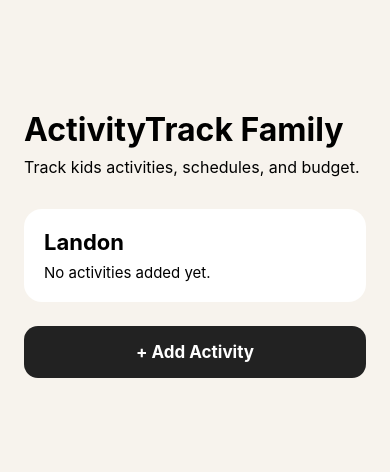
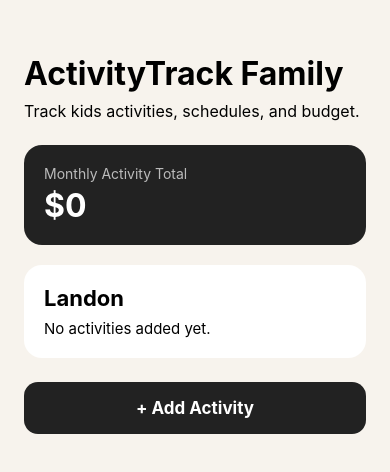
Before and after one commit to saabgirl93s-ai/activitytrack-family, a React Native app in the folder activitytrack-app/: screen / in a window 390 px wide. Shown: the part 178-650 px from the top of the page. Built offline with nearby package versions, Linux system fonts and the light colour scheme.

Commit message:
Add activity categories

```diff
--- a/activitytrack-app/App.js
+++ b/activitytrack-app/App.js
@@ -1,5 +1,11 @@
 import { useEffect, useState } from 'react';
-import { StyleSheet, Text, View, TouchableOpacity, TextInput } from 'react-native';
+import {
+  StyleSheet,
+  Text,
+  View,
+  TouchableOpacity,
+  TextInput,
+} from 'react-native';
 import AsyncStorage from '@react-native-async-storage/async-storage';
 
 export default function App() {
@@ -7,6 +13,7 @@ export default function App() {
   const [activityName, setActivityName] = useState('');
   const [cost, setCost] = useState('');
   const [schedule, setSchedule] = useState('');
+  const [category, setCategory] = useState('');
   const [activities, setActivities] = useState([]);
 
   useEffect(() => {
@@ -15,9 +22,15 @@ export default function App() {
 
   async function loadActivities() {
     const data = await AsyncStorage.getItem('activities');
+
     if (data) {
       setActivities(JSON.parse(data));
     }
+  }
+
+  async function saveActivities(updatedActivities) {
+    setActivities(updatedActivities);
+    await AsyncStorage.setItem('activities', JSON.stringify(updatedActivities));
   }
 
   async function saveActivity() {
@@ -28,23 +41,41 @@ export default function App() {
       name: activityName,
       cost,
       schedule,
+      category,
     };
 
     const updated = [...activities, newActivity];
-    setActivities(updated);
 
-    await AsyncStorage.setItem('activities', JSON.stringify(updated));
+    await saveActivities(updated);
 
     setActivityName('');
     setCost('');
     setSchedule('');
+    setCategory('');
     setShowForm(false);
   }
+
+  async function deleteActivity(id) {
+    const updated = activities.filter((activity) => activity.id !== id);
+    await saveActivities(updated);
+  }
+
+  const monthlyTotal = activities.reduce((total, activity) => {
+    return total + Number(activity.cost || 0);
+  }, 0);
 
   return (
     <View style={styles.container}>
       <Text style={styles.title}>ActivityTrack Family</Text>
-      <Text style={styles.subtitle}>Track kids activities, schedules, and budget.</Text>
+
+      <Text style={styles.subtitle}>
+        Track kids activities, schedules, and budget.
+      </Text>
+
+      <View style={styles.totalCard}>
+        <Text style={styles.totalLabel}>Monthly Activity Total</Text>
+        <Text style={styles.totalAmount}>${monthlyTotal}</Text>
+      </View>
 
       <View style={styles.card}>
         <Text style={styles.cardTitle}>Landon</Text>
@@ -54,9 +85,24 @@ export default function App() {
         ) : (
           activities.map((activity) => (
             <View key={activity.id} style={styles.activityItem}>
-              <Text style={styles.activityName}>{activity.name}</Text>
-              <Text style={styles.cardText}>{activity.schedule}</Text>
-              <Text style={styles.cardText}>${activity.cost}</Text>
+              <View style={styles.activityHeader}>
+                <View>
+                  <Text style={styles.activityName}>{activity.name}</Text>
+                  <Text style={styles.cardText}>{activity.schedule}</Text>
+                  <Text style={styles.cardText}>${activity.cost}</Text>
+
+                  {activity.category ? (
+                    <Text style={styles.categoryText}>{activity.category}</Text>
+                  ) : null}
+                </View>
+
+                <TouchableOpacity
+                  style={styles.deleteButton}
+                  onPress={() => deleteActivity(activity.id)}
+                >
+                  <Text style={styles.deleteButtonText}>Delete</Text>
+                </TouchableOpacity>
+              </View>
             </View>
           ))
         )}
@@ -75,7 +121,7 @@ export default function App() {
 
           <TextInput
             style={styles.input}
-            placeholder="Cost"
+            placeholder="Monthly cost"
             value={cost}
             onChangeText={setCost}
             keyboardType="numeric"
@@ -88,13 +134,23 @@ export default function App() {
             onChangeText={setSchedule}
           />
 
+          <TextInput
+            style={styles.input}
+            placeholder="Category (Sports, Arts, Camp...)"
+            value={category}
+            onChangeText={setCategory}
+          />
+
           <TouchableOpacity style={styles.saveButton} onPress={saveActivity}>
             <Text style={styles.buttonText}>Save Activity</Text>
           </TouchableOpacity>
         </View>
       )}
 
-      <TouchableOpacity style={styles.button} onPress={() => setShowForm(!showForm)}>
+      <TouchableOpacity
+        style={styles.button}
+        onPress={() => setShowForm(!showForm)}
+      >
         <Text style={styles.buttonText}>
           {showForm ? 'Cancel' : '+ Add Activity'}
         </Text>
@@ -117,7 +173,23 @@ const styles = StyleSheet.create({
   },
   subtitle: {
     fontSize: 16,
-    marginBottom: 32,
+    marginBottom: 24,
+  },
+  totalCard: {
+    backgroundColor: '#222',
+    padding: 20,
+    borderRadius: 18,
+    marginBottom: 20,
+  },
+  totalLabel: {
+    color: '#bbb',
+    fontSize: 14,
+    marginBottom: 4,
+  },
+  totalAmount: {
+    color: 'white',
+    fontSize: 32,
+    fontWeight: '700',
   },
   card: {
     backgroundColor: 'white',
@@ -140,8 +212,33 @@ const styles = StyleSheet.create({
     borderTopWidth: 1,
     borderTopColor: '#eee',
   },
+  activityHeader: {
+    flexDirection: 'row',
+    justifyContent: 'space-between',
+    alignItems: 'center',
+  },
   activityName: {
     fontSize: 17,
+    fontWeight: '700',
+  },
+  categoryText: {
+    marginTop: 6,
+    alignSelf: 'flex-start',
+    backgroundColor: '#d9e8d4',
+    paddingVertical: 4,
+    paddingHorizontal: 10,
+    borderRadius: 20,
+    fontSize: 13,
+    fontWeight: '600',
+  },
+  deleteButton: {
+    backgroundColor: '#d9534f',
+    paddingVertical: 8,
+    paddingHorizontal: 12,
+    borderRadius: 10,
+  },
+  deleteButtonText: {
+    color: 'white',
     fontWeight: '700',
   },
   form: {
```
